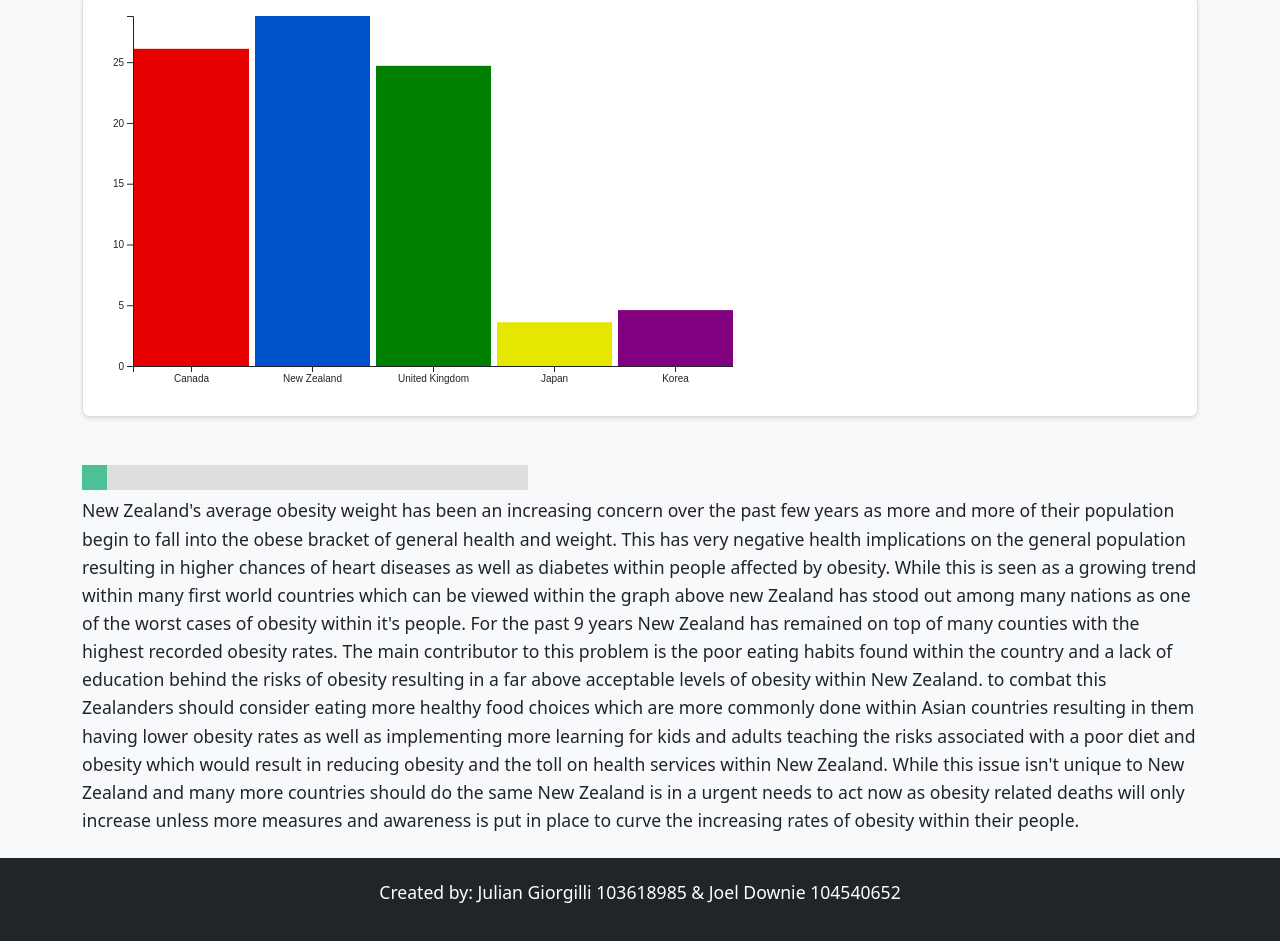
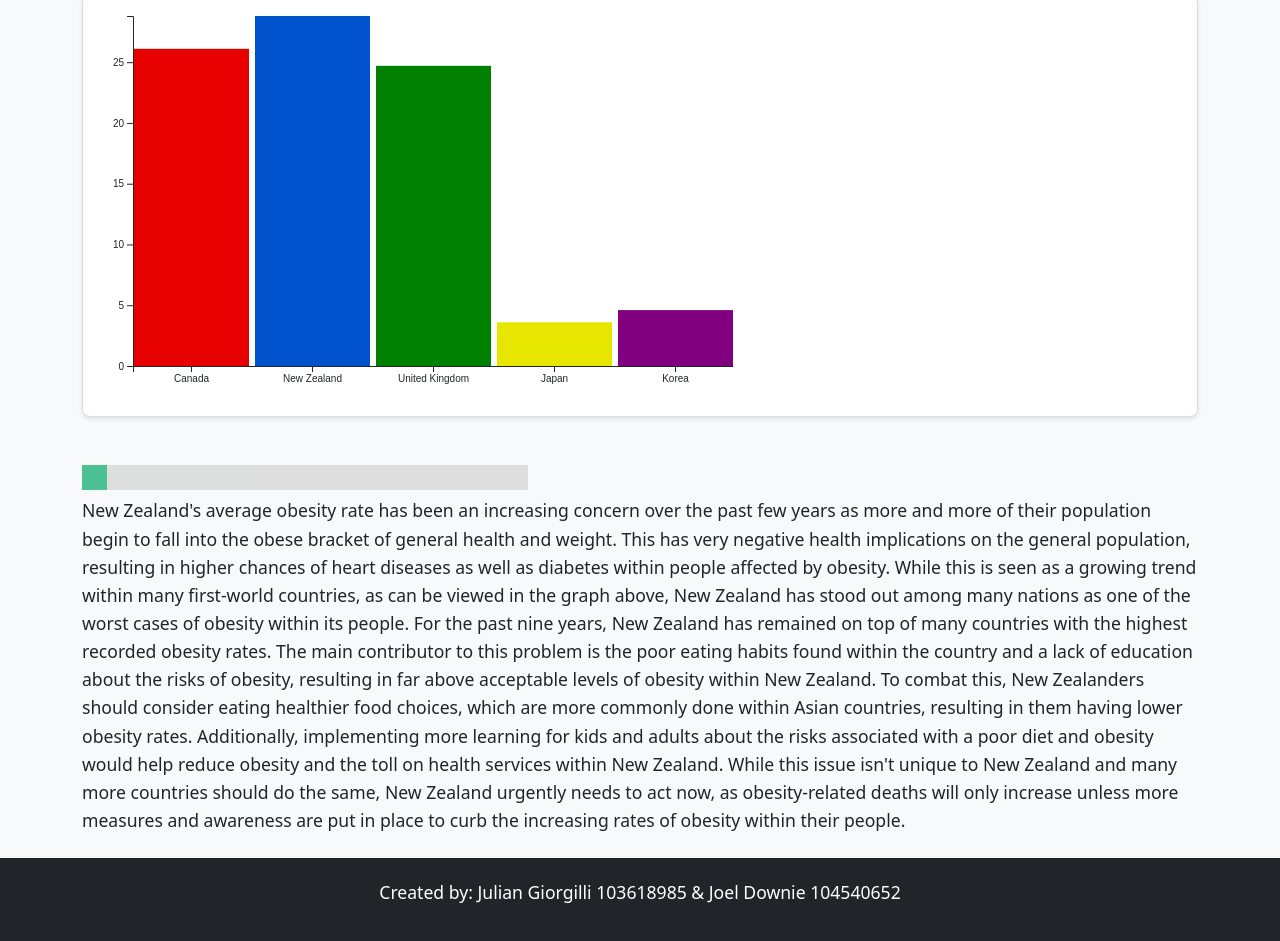
Before and after one commit to KINGBARBOZA/DataVisualisations, a plain HTML site: page Website/Bar.html in a window 1280 px wide. Shown: the part 379-1320 px from the top of the page. Drawn offline with nearby package versions, Linux system fonts and the light colour scheme.

Commit message:
slight editing (spelling grammar)

```diff
--- a/Website/Bar.html
+++ b/Website/Bar.html
@@ -139,17 +139,16 @@
                 <p><span id="value">value of the country</span></p>
             </div>
             <p class="mb-4">
-                New Zealand's average obesity weight has been an increasing concern over the past few years as more and more of their population
-                begin to fall into the obese bracket of general health and weight. This has very negative health implications on the general population
-                resulting in higher chances of heart diseases as well as diabetes within people affected by obesity. While this is seen as a growing trend within many first world countries which can be
-                viewed within the graph above new Zealand has stood out among many nations as one of the worst cases of obesity within it's
-                people. For the past 9 years New Zealand has remained on top of many counties with the highest recorded obesity rates.
-                The main contributor to this problem is the poor eating habits found within the country and a lack of education behind the risks of obesity resulting in a far above acceptable levels of obesity within New Zealand.
-                to combat this Zealanders should consider eating more healthy food choices which are more commonly done within Asian countries
-                resulting in them having lower obesity rates as well as implementing more learning for kids and adults teaching the risks
-                associated with a poor diet and obesity which would result in reducing obesity and the toll on health services within New Zealand. While this
-                issue isn't unique to New Zealand and many more countries should do the same New Zealand is in a urgent needs to act now as obesity related deaths
-                will only increase unless more measures and awareness is put in place to curve the increasing rates of obesity within their people.
+                New Zealand's average obesity rate has been an increasing concern over the past few years as more and more of their population begin to fall into the obese bracket of general health and weight.
+                This has very negative health implications on the general population, resulting in higher chances of heart diseases as well as diabetes within people affected by obesity.
+                While this is seen as a growing trend within many first-world countries, as can be viewed in the graph above,
+                New Zealand has stood out among many nations as one of the worst cases of obesity within its people.
+                For the past nine years, New Zealand has remained on top of many countries with the highest recorded obesity rates.
+                The main contributor to this problem is the poor eating habits found within the country and a lack of education about the risks of obesity, resulting in far above acceptable levels of obesity within New Zealand.
+                To combat this, New Zealanders should consider eating healthier food choices, which are more commonly done within Asian countries, resulting in them having lower obesity rates.
+                Additionally, implementing more learning for kids and adults about the risks associated with a poor diet and obesity would help reduce obesity and the toll on health services within New Zealand.
+                While this issue isn't unique to New Zealand and many more countries should do the same,
+                New Zealand urgently needs to act now, as obesity-related deaths will only increase unless more measures and awareness are put in place to curb the increasing rates of obesity within their people.
             </p>
         </div>
     </div>
```
Also changed, not shown: Website/Pie.html (+10 -11 lines).
